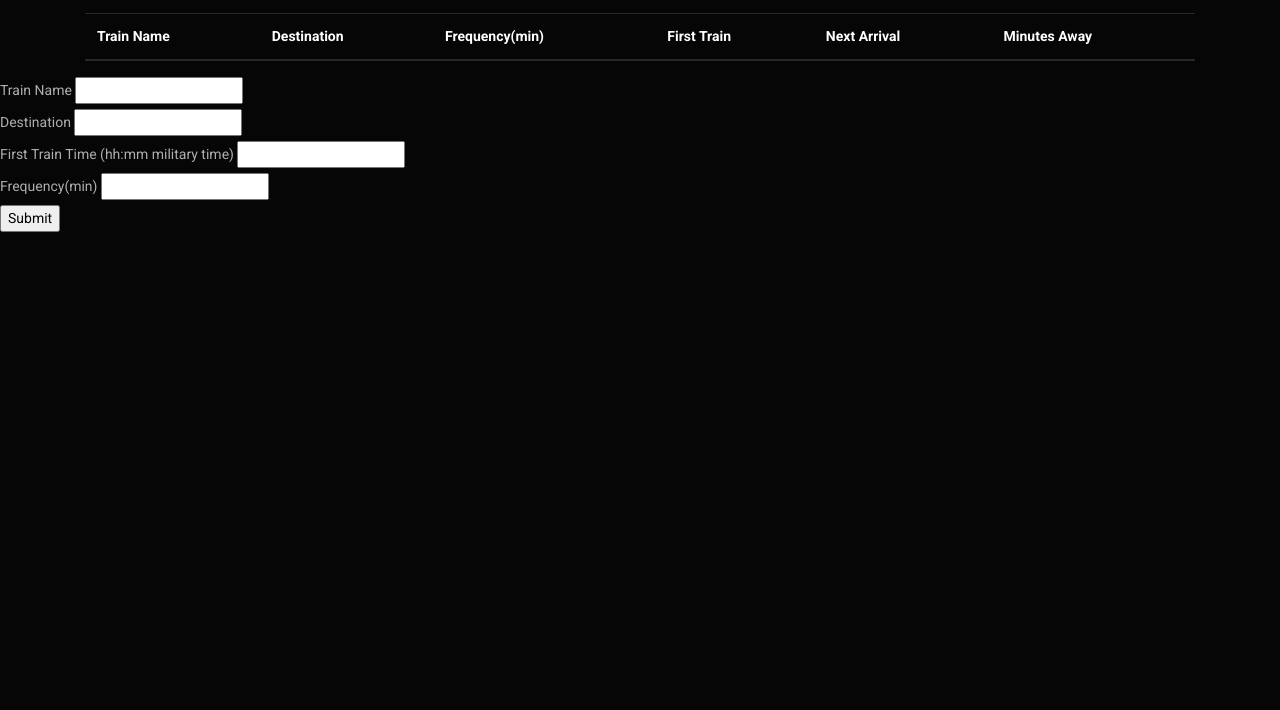
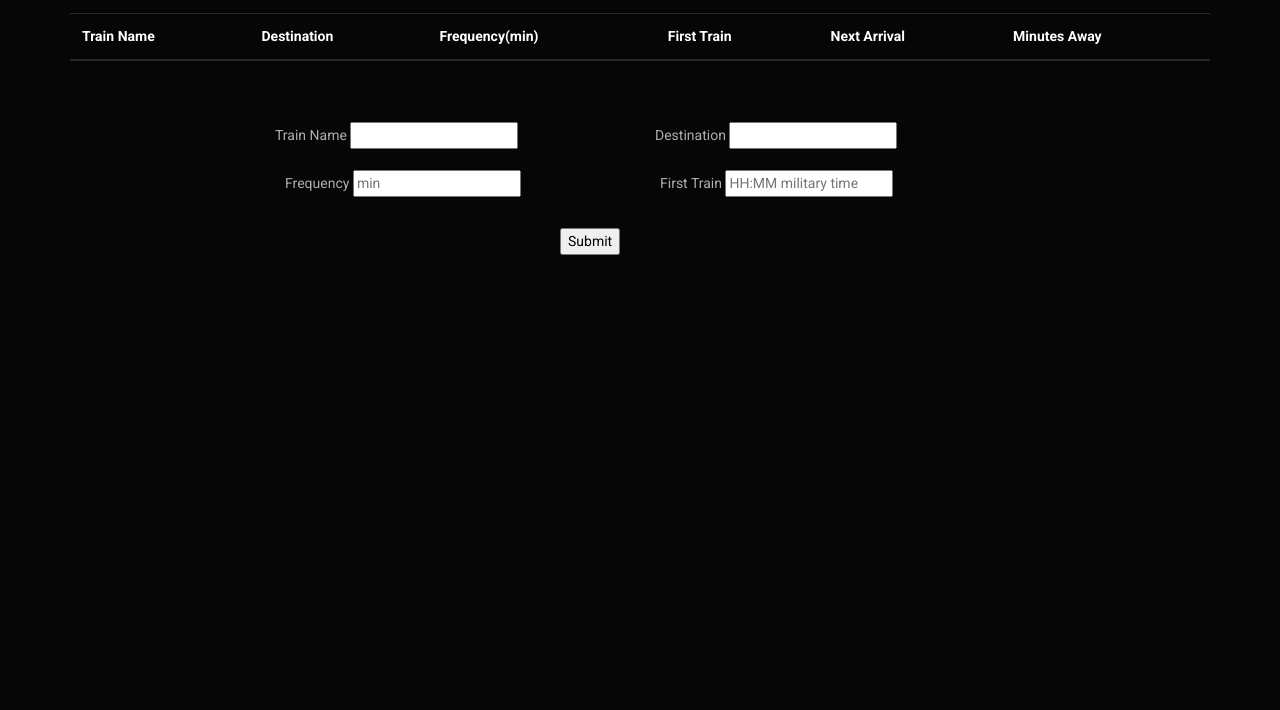
Before and after one commit to TheGuardingDark/Working-with-Firebase, a plain HTML site: page index.html in a window 1280 px wide. Shown: the part 90-800 px from the top of the page. Drawn offline with nearby package versions, Linux system fonts and the light colour scheme; no server answers.

Commit message:
added tiny amount of css and bootstrap html to make things more aligned

```diff
--- a/assets/js/app.js
+++ b/assets/js/app.js
@@ -1,3 +1,8 @@
+
+
+
+
+$(document).ready(function() {
 
 
 
@@ -62,4 +67,7 @@ var minCell = $("<td>").text(minTill);
 row.append(nameCell, destCell, freqCell, firstCell, nextCell, minCell);
 $("tbody").append(row);
 
-})
+});
+
+
+});
--- a/index.html
+++ b/index.html
@@ -16,11 +16,38 @@
     <link rel="stylesheet" href="assets/css/style.css">
 
 </head>
+<style>
+
+.form {
+  margin-top: 45px;
+}
+
+.two {
+  padding-left: 10px;
+}
+
+.submit {
+  padding-left: 300px;
+  margin-top: 10px;
+  margin-bottom: 25px;
+}
+
+
+
+
+
+</style>
+
 
 <body>
     <div class="container">
+      <div class="row title justify-content-center">
         <h2>Train Times</h2>
+      </div>
+      <div class="row subtitle justify-content-center">
         <p>What time dat train tho?</p>
+      </div>
+      <div class="row">
         <table class="table">
           <thead>
             <tr>
@@ -36,20 +63,43 @@
           </tbody>
         </table>
       </div>
-      <div>
-        <form id="trainForm">
-            <label for=trainName>Train Name</label>
-                <input type="text" id="trainName"><br>
-            <label for=destination>Destination</label>
-                <input type="text" id="destination"><br>
-            <label for=firstTrain>First Train Time (hh:mm military time)</label>
-                <input type="text" id="firstTrain"><br>
-            <label for=frequency>Frequency(min)</label>
-                <input type="text" id="frequency"><br>
+      <div class="row form">
+        <div class="col-md-8 offset-md-2">
+          <form>
+            <div class="row">
+              <div class="col">
+                <div class="form-group">
+                  <label for=trainName>Train Name</label>
+                    <input type="text" id="trainName">
+                </div>
+              </div>
+              <div class="col">
+                <div class="form-group">
+                  <label for=destination>Destination</label>
+                    <input type="text" id="destination">
+                </div>
+              </div>
+            </div>
+            <div class="row two">
+              <div class="col">
+                <div class="form-group">
+                  <label for=frequency>Frequency</label>
+                    <input type="text" id="firstTrain" placeholder="min">
+                </div>
+              </div>
+              <div class="col">
+                <div class="form-group first">
+                  <label for=firstTrain>First Train</label>
+                    <input type="text" id="frequency" placeholder="HH:MM military time">
+                </div>
+              </div>
+            </div>
+            <div class="row submit">
                 <input id="addTrain" type="submit" value="Submit">
+            </div>
         </form>
       </div>
-
+      </div>
 
 
 
```
